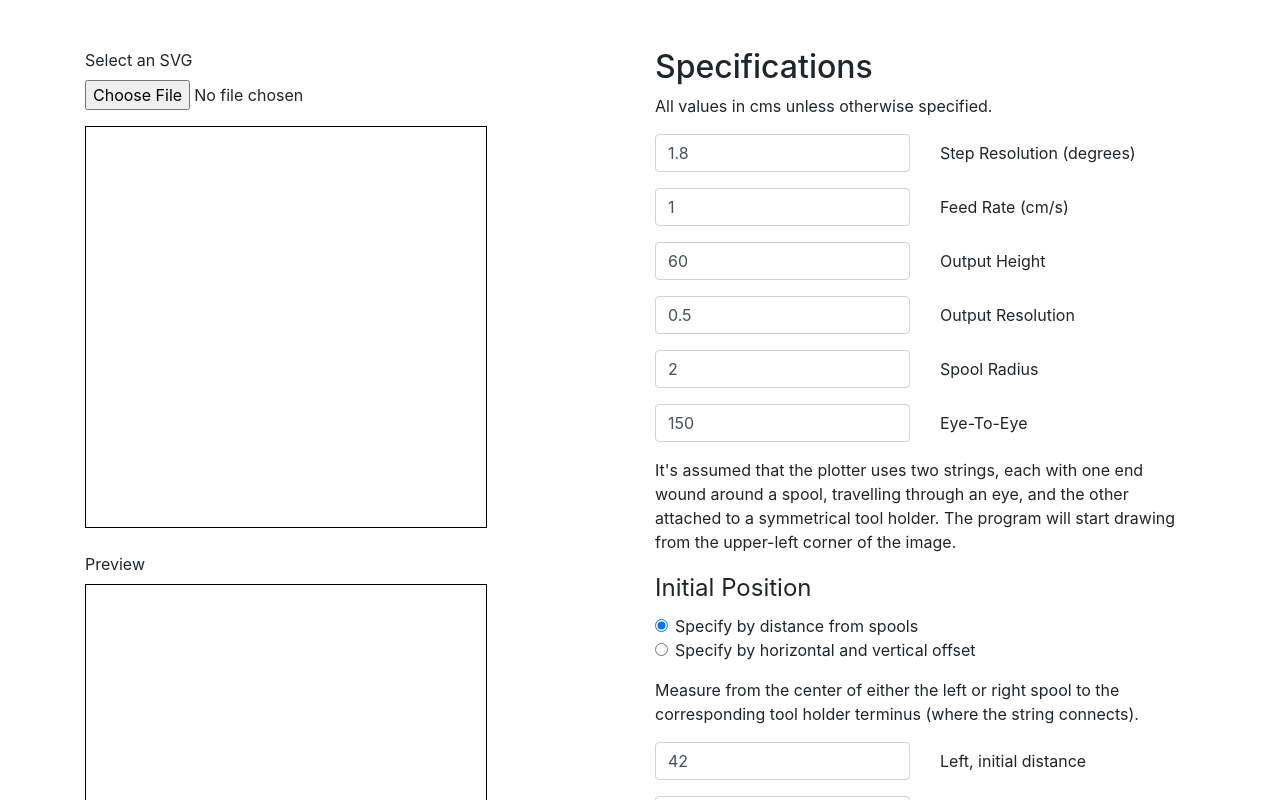
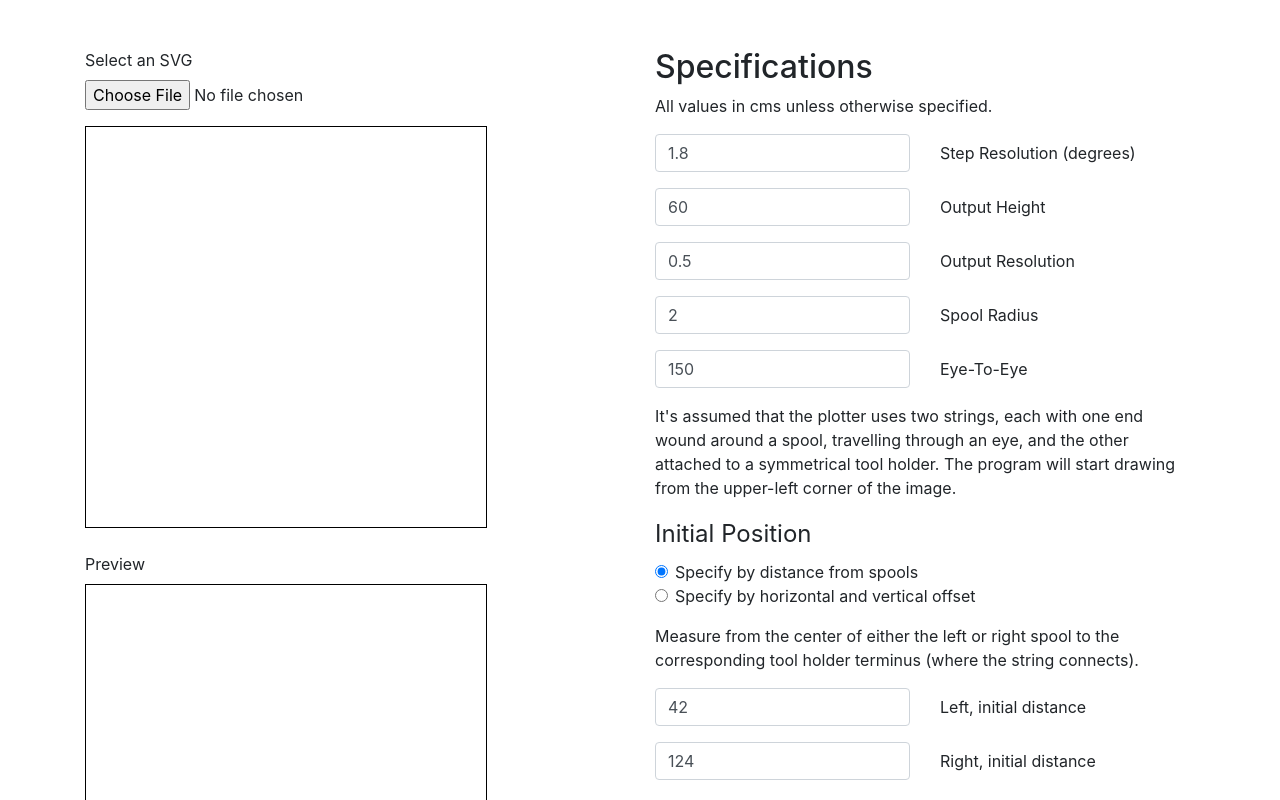
Before and after one commit to cruncha-cruncha/wall-plotter, a React (Create React App) app: page / in a window 1280 px wide. Shown: the top 800 px of the page. Built offline with nearby package versions, Linux system fonts and the light colour scheme.

Commit message:
Remove feed-rate, it's not worth it

```diff
--- a/src/components/Converter/state/specErrors.js
+++ b/src/components/Converter/state/specErrors.js
@@ -6,10 +6,6 @@ import { realCoorsState } from './realCoors';
 export const BOUNDS = {
   'step-resolution': {
     upper: 45,
-    lower: 0.01
-  },
-  'feed-rate': {
-    upper: 10,
     lower: 0.01
   },
   'output-resolution': {
--- a/src/components/Converter/useConverter.js
+++ b/src/components/Converter/useConverter.js
@@ -194,10 +194,7 @@ export default function useConverter() {
         await updateProgress(`path ${i} converted to pulses (${t2-t1} ms)`);
       }
 
-      setDownloadBlob(new Blob([JSON.stringify({
-          stepsPerSecond: cmToMm(specs['feed-rate']) * stepsPerMm,
-          steps: bigPulseList
-        })], {type: 'text/plain'}));
+      setDownloadBlob(new Blob([JSON.stringify(bigPulseList)], {type: 'text/plain'}));
     }
   }
 
--- a/src/components/SpecInputs/SpecInputs.js
+++ b/src/components/SpecInputs/SpecInputs.js
@@ -13,7 +13,6 @@ const SpecInputs = () => {
       <h2>Specifications</h2>
       <p>All values in cms unless otherwise specified.</p>
       <InputRow label="Step Resolution (degrees)" actionType='step-resolution' specs={specs} dispatch={dispatch} />
-      <InputRow label="Feed Rate (cm/s)" actionType="feed-rate" specs={specs} dispatch={dispatch} />
       <InputRow label="Output Height" actionType='final-height' specs={specs} dispatch={dispatch} />
       <InputRow label="Output Resolution" actionType="output-resolution" specs={specs} dispatch={dispatch} />
       <InputRow label="Spool Radius" actionType='spool-radius' specs={specs} dispatch={dispatch} />
--- a/src/components/SpecInputs/state/atoms.js
+++ b/src/components/SpecInputs/state/atoms.js
@@ -4,7 +4,6 @@ export const specsState = atom({
   key: "specs",
   default: {
     'step-resolution': '1.8',
-    'feed-rate': '1',
     'final-height': '60',
     'spool-radius': '2',
     'eye-to-eye': '150',
```
